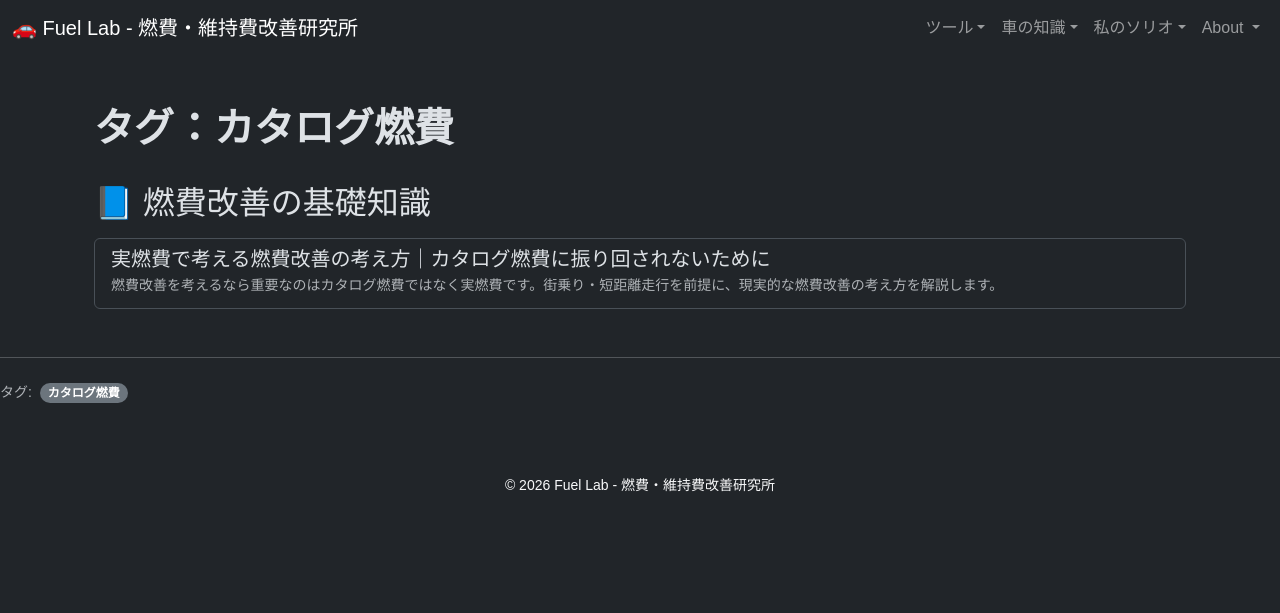
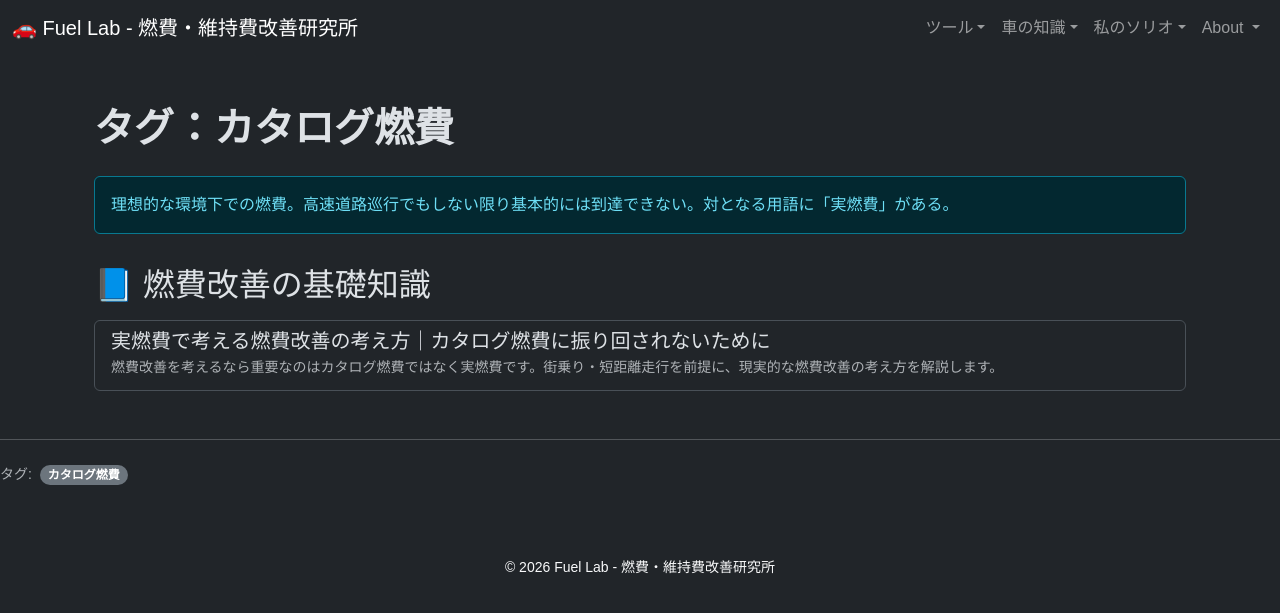
Before and after one commit to funyapar-org/fuel-lab, a Jekyll site: the page built from _tags/catalog-fuel-economy.md, in a window 1280 px wide. Shown: the top 613 px of the page. Built offline with Jekyll 4.4.1, drawn with Linux system fonts in a browser that asks for light colours.

Commit message:
catalog-fuel-economy.md を更新

```diff
--- a/_tags/catalog-fuel-economy.md
+++ b/_tags/catalog-fuel-economy.md
@@ -2,4 +2,5 @@
 layout: tag
 tag: catalog-fuel-economy
 title: "catalog-fuel-economy"
+description: 理想的な環境下での燃費。高速道路巡行でもしない限り基本的には到達できない。対となる用語に「実燃費」がある。
 ---
```
